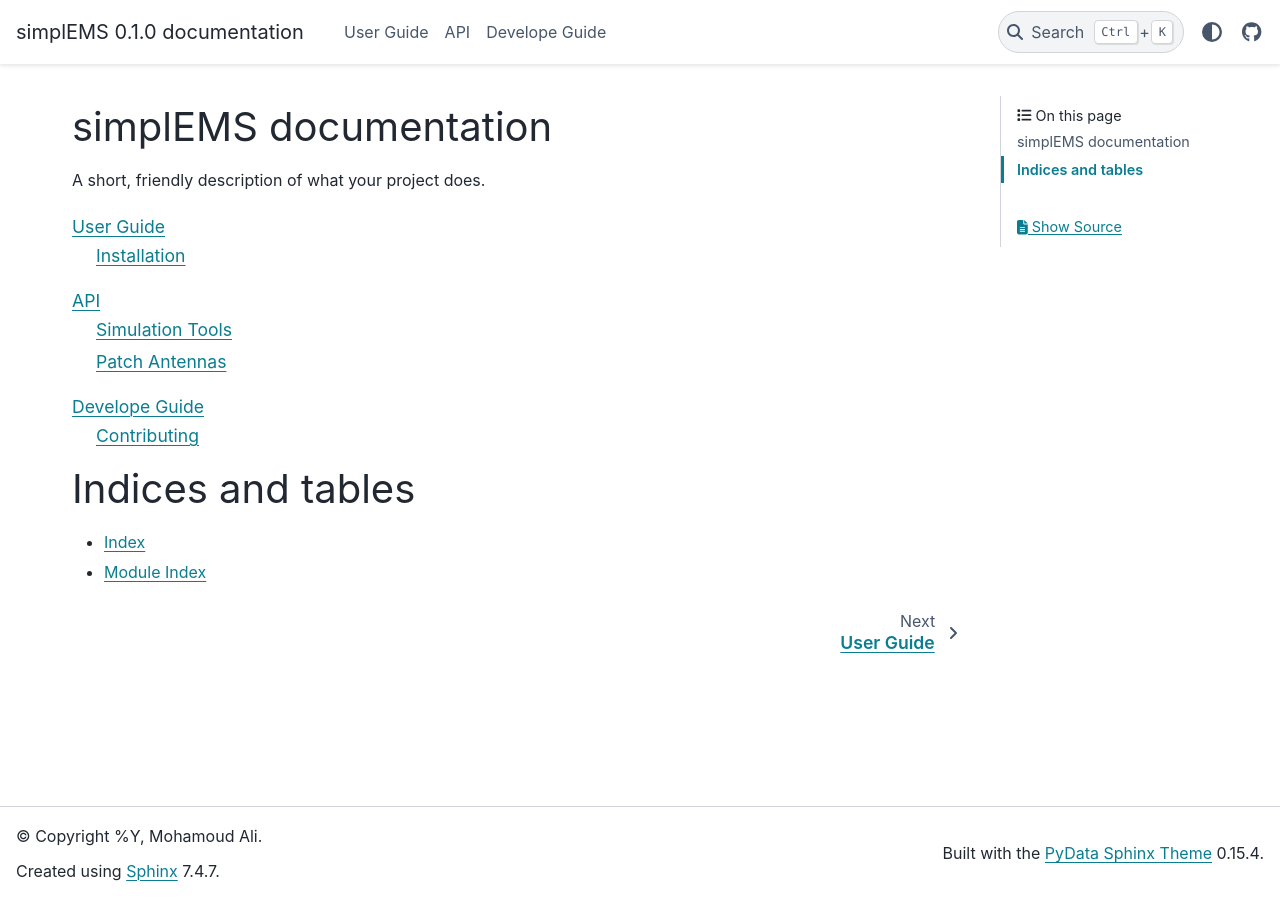
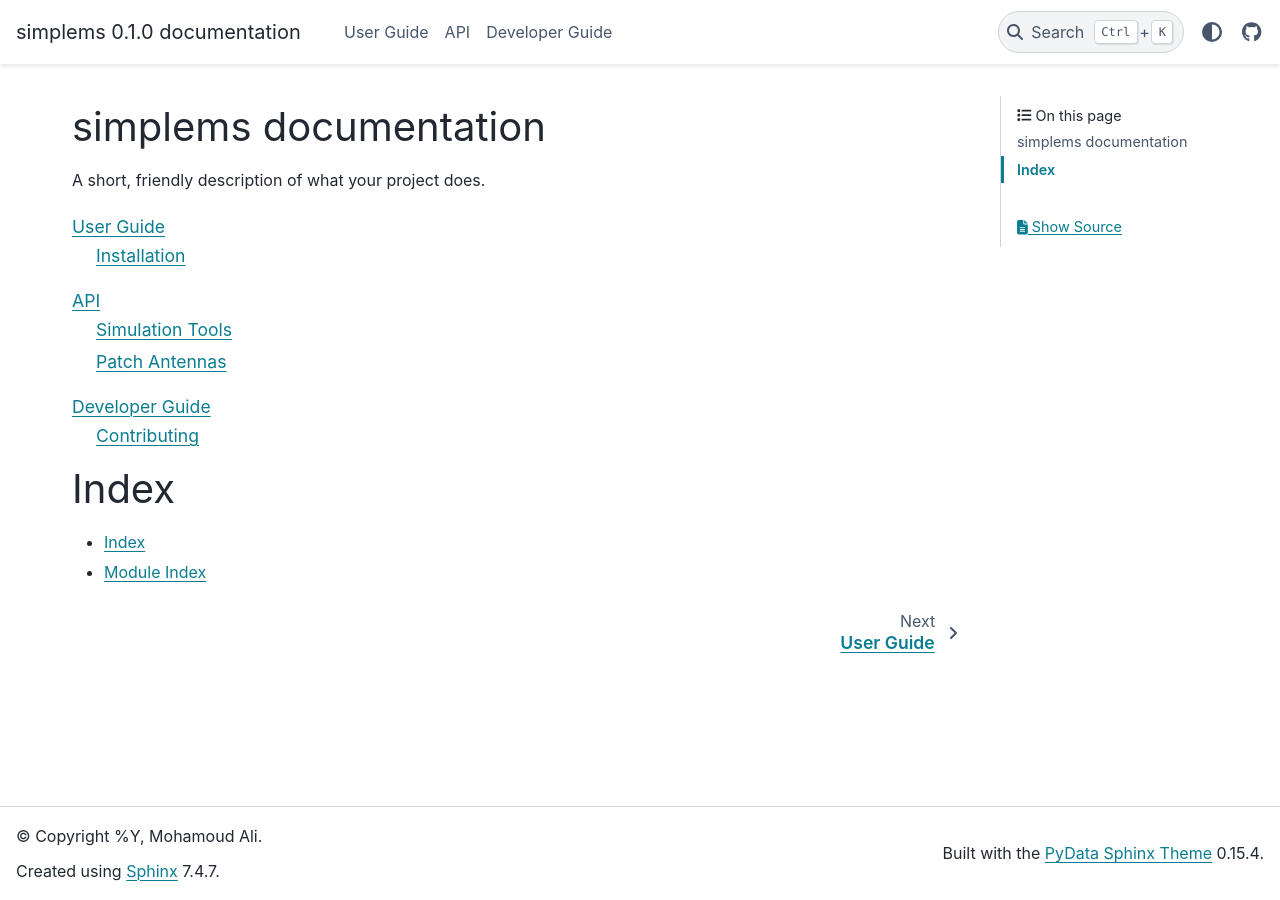
Before and after one commit to MohamoudAli12/simpleEMS, a Sphinx documentation site: the page built from docs/source/index.rst, in a window 1280 px wide. Built offline with Sphinx 7.4.7 and the PyData theme 0.15.4, drawn with Linux system fonts in a browser that asks for light colours.

Commit message:
doc updates

```diff
--- a/docs/source/api/sim_tools.rst
+++ b/docs/source/api/sim_tools.rst
@@ -3,4 +3,5 @@ Simulation Tools
 Helpful functions
 
 .. automodapi:: simplems.sim_tools
+   :noindex:
    :no-inheritance-diagram:
--- a/docs/source/conf.py
+++ b/docs/source/conf.py
@@ -6,7 +6,7 @@
 # -- Project information -----------------------------------------------------
 # https://www.sphinx-doc.org/en/master/usage/configuration.html#project-information
 
-project = "simplEMS"
+project = "simplems"
 copyright = "%Y, Mohamoud Ali"
 author = "Mohamoud Ali"
 release = "0.1.0"
@@ -25,18 +25,14 @@ extensions = [
     "sphinx.ext.autosummary",
     "myst_parser",
 ]
-autosummary_generate = True
 automodapi_toctreedirnm = 'api/build'
 templates_path = ["_templates"]
-exclude_patterns = []
-
+html_static_path = ["_static"]
 
 # -- Options for HTML output -------------------------------------------------
 # https://www.sphinx-doc.org/en/master/usage/configuration.html#options-for-html-output
 
 html_theme = "pydata_sphinx_theme"
-# html_theme = "sphinx_rtd_theme"
-html_static_path = ["_static"]
 html_theme_options = {
     "navigation_depth": 3,
     "show_toc_level": 2,
--- a/docs/source/dev/index.rst
+++ b/docs/source/dev/index.rst
@@ -1,7 +1,7 @@
-Develope Guide
+Developer Guide
 =================
 
 .. toctree::
-    :maxdepth: 1
+    :maxdepth: 2
 
     contributing
--- a/docs/source/index.rst
+++ b/docs/source/index.rst
@@ -1,4 +1,4 @@
-simplEMS documentation
+simplems documentation
 =======================
 A short, friendly description of what your project does.
 
@@ -17,8 +17,8 @@ A short, friendly description of what your project does.
 
    dev/index
 
-Indices and tables
-==================
+Index
+=====
 
 * :ref:`genindex`
 * :ref:`modindex`
```
Also changed, not shown: 1 other file.
